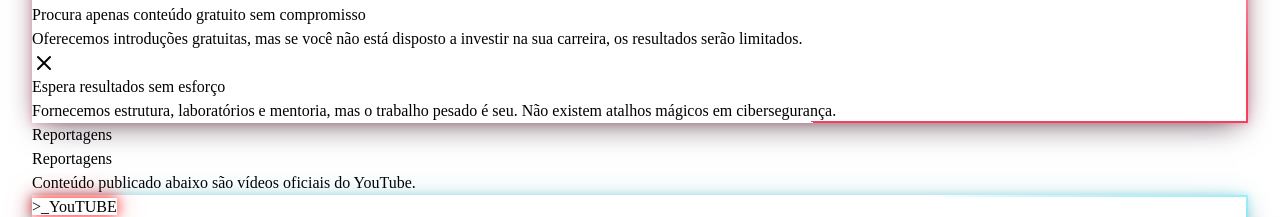
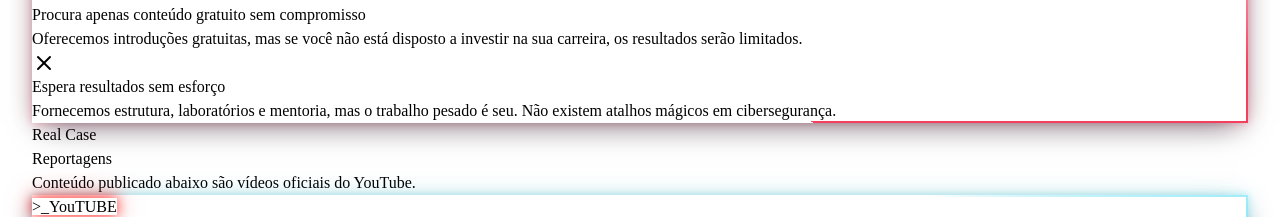
Before and after one commit to sandronsk1977-creator/sf-cyber, a React (Vite) app in the folder client/: page / in a window 1280 px wide. Shown: the part 2248-2465 px from the top of the page. Built offline with nearby package versions, Linux system fonts and the light colour scheme.

Commit message:
docs: renomear label da secao para Real Case

```diff
--- a/client/src/components/ReportagensSection.tsx
+++ b/client/src/components/ReportagensSection.tsx
@@ -59,7 +59,7 @@ export function ReportagensSection() {
       <div className="container">
         <div className="text-center max-w-3xl mx-auto mb-16">
           <span className="text-xs uppercase tracking-widest text-cyan-400 font-mono font-semibold">
-            Reportagens
+            Real Case
           </span>
           <h2 className="text-3xl sm:text-5xl font-extrabold tracking-tight mt-2 mb-4">
             Reportagens
```
